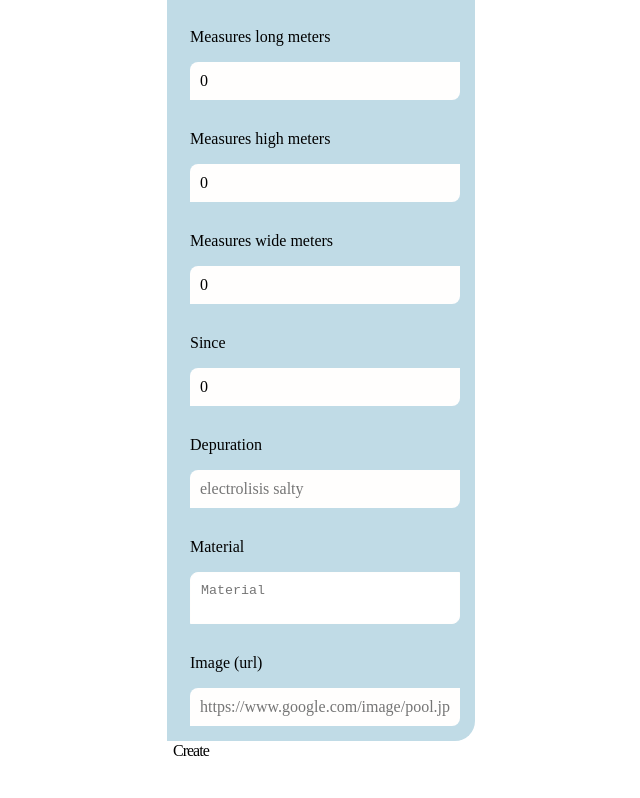
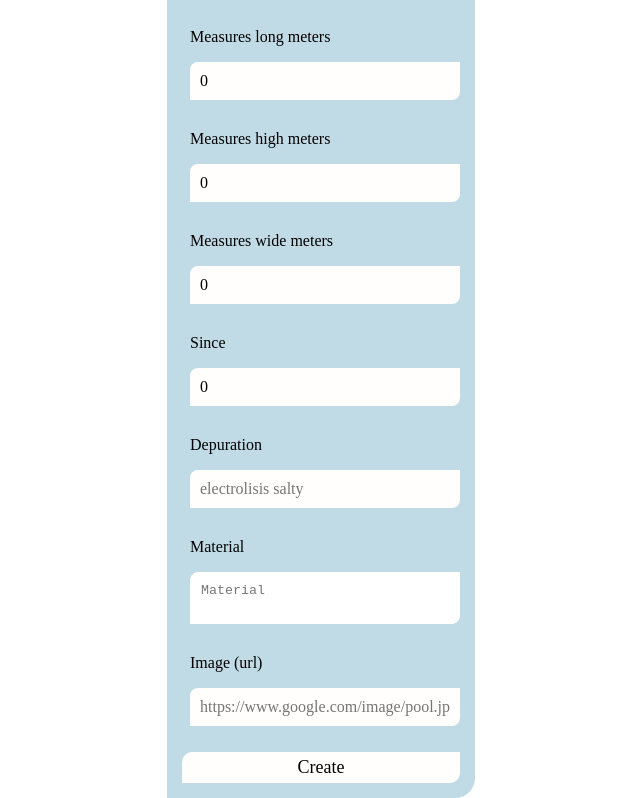
Before and after one commit to isdi-coders-2023/Barbara-Gimeno-Final-Project-front-202309-bcn, a React (Vite) app: page /pools-create in a window 1280 px wide. Shown: the part 226-1024 px from the top of the page, without its empty margins (319-959 px from the left). Before the commit the page ends 987 px from the top, so only its background shows below. Built offline with nearby package versions, Linux system fonts and the light colour scheme; no server answers; a web font is replaced by a local one.

Commit message:
Add Button styles

```diff
--- a/index.html
+++ b/index.html
@@ -4,6 +4,7 @@
 <head>
   <meta charset="UTF-8">
   <link rel="preconnect" href="https://i.ibb.co">
+  <link rel="preconnect" href="https://barbara-gimeno-202309-bcn-back.onrender.com">
   <meta name="description" content="App where you will find ideas from cool pools">
   <meta name="viewport" content="width=device-width, initial-scale=1.0">
   <link rel="shortcut icon" href="/favicon.png" type="image/x-icon">
--- a/src/components/Button/ButtonStyled.ts
+++ b/src/components/Button/ButtonStyled.ts
@@ -1,18 +1,23 @@
 import styled from "styled-components";
 
 const ButtonStyles = styled.button`
-  background: #ffffff;
+  left: auto;
+  background-color: ${({ theme }) => theme.colors.lightColor};
+  border-radius: 10px 0;
+  display: flex;
+  flex-direction: column;
   color: #000;
-  border-radius: 5px 0;
-  font-size: 16px;
-  font-style: normal;
+  padding: 5px;
+  font-size: 18px;
   font-weight: 500;
-  letter-spacing: -1px;
+  margin-top: 10px;
+  align-items: center;
 
   .button {
     &__delete {
+      width: 60px;
       display: flex;
-      width: 103px;
+      width: 50px;
       height: 47px;
       padding: 8px 16px;
       justify-content: center;
--- a/src/components/Form/Form.tsx
+++ b/src/components/Form/Form.tsx
@@ -157,9 +157,8 @@ const PoolForm = ({ onSubmit }: PoolFormProps): React.ReactElement => {
           onChange={onChangeForm}
           value={poolData.image}
         />
+        <Button type="submit" className="button__create" text="Create" />
       </div>
-
-      <Button type="submit" className="button__create" text="Create" />
     </PoolFormStyled>
   );
 };
```
